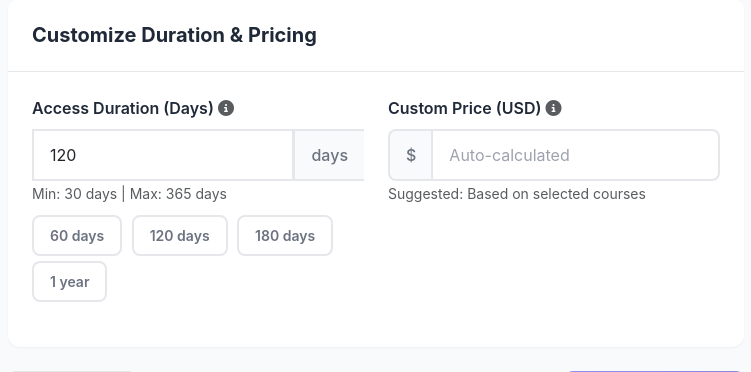
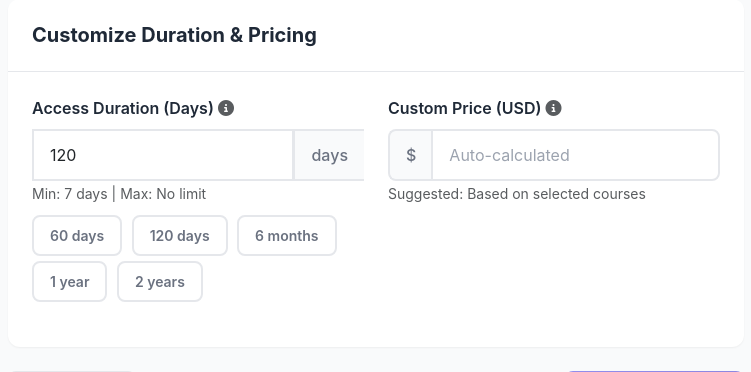
Before and after one commit to shoaibCUIL/LMSsystem, a Flask app: page /bundle/creator in a window 1280 px wide. Shown: the part 1836-2208 px from the top of the page, without its empty margins (74-825 px from the left). Run offline with Flask 3, Linux system fonts and the light colour scheme; a user stored in the database is signed in.

Commit message:
Fix models.py - complete version with all imports

```diff
--- a/templates/dashboard/bundle_creator.html
+++ b/templates/dashboard/bundle_creator.html
@@ -82,17 +82,18 @@
                                 </label>
                                 <div class="input-group">
                                     <input type="number" class="form-control" id="duration_days" name="duration_days"
-                                           min="30" max="365" value="120" required>
+                                           min="7" value="120" required>
                                     <span class="input-group-text">days</span>
                                 </div>
-                                <small class="text-muted">Min: 30 days | Max: 365 days</small>
+                                <small class="text-muted">Min: 7 days | Max: No limit</small>
 
                                 <!-- Quick Duration Buttons -->
                                 <div class="mt-2">
                                     <button type="button" class="btn btn-sm btn-outline-secondary quick-duration" data-days="60">60 days</button>
                                     <button type="button" class="btn btn-sm btn-outline-secondary quick-duration" data-days="120">120 days</button>
-                                    <button type="button" class="btn btn-sm btn-outline-secondary quick-duration" data-days="180">180 days</button>
+                                    <button type="button" class="btn btn-sm btn-outline-secondary quick-duration" data-days="180">6 months</button>
                                     <button type="button" class="btn btn-sm btn-outline-secondary quick-duration" data-days="365">1 year</button>
+                                    <button type="button" class="btn btn-sm btn-outline-secondary quick-duration" data-days="730">2 years</button>
                                 </div>
                             </div>
 
@@ -343,12 +344,16 @@ document.addEventListener('DOMContentLoaded', function() {
             const customPrice = parseFloat(this.value);
             const selectedCount = selectedCourses.length;
 
-            if (selectedCount > 0 && basePrice > 0) {
-                // Calculate days based on price
-                // Formula: days = (price / basePrice) * 120 (baseline)
-                const priceRatio = customPrice / (basePrice * 0.85); // Account for 15% discount
-                const calculatedDays = Math.round(priceRatio * 120);
-                const clampedDays = Math.max(30, Math.min(365, calculatedDays));
+            if (selectedCount > 0) {
+                // Reverse formula: days = (price / (courseCount * $10 * 0.85)) * 7
+                // price = courseCount * (days/7) * $10 * 0.85
+                // price / (courseCount * 0.85 * 10) = days / 7
+                // days = (price / (courseCount * 0.85 * 10)) * 7
+                const baseRatePerWeek = 10;
+                const discount = 0.85; // After 15% discount
+                const weeks = customPrice / (selectedCount * baseRatePerWeek * discount);
+                const calculatedDays = Math.round(weeks * 7);
+                const clampedDays = Math.max(7, calculatedDays);
 
                 durationInput.value = clampedDays;
                 updateSummary();
@@ -389,7 +394,7 @@ document.addEventListener('DOMContentLoaded', function() {
             list.innerHTML = selectedCourses.map(course =>
                 `<li class="mb-2">
                     <small>${course.title}</small>
-                    <span class="float-end text-primary">$${course.price.toFixed(2)}</span>
+                    <span class="float-end text-primary">$10/week</span>
                 </li>`
             ).join('');
 
@@ -406,20 +411,24 @@ document.addEventListener('DOMContentLoaded', function() {
         isUpdatingPrice = true;
 
         const days = parseInt(durationInput.value) || 120;
+        const courseCount = selectedCourses.length;
 
-        // AI Pricing Algorithm based on duration
-        // Base: 120 days = 100% price
-        // Formula: price = basePrice * (days/120) * 0.85 (15% bundle discount)
-        const durationMultiplier = days / 120;
+        // NEW PRICING FORMULA: $10 for 7 days as baseline
+        // Base rate: $10 per 7 days per course
+        // Formula: price = courseCount * (days / 7) * $10 * 0.85 (15% bundle discount)
+        const baseRatePerWeek = 10; // $10 per week
+        const weeks = days / 7;
+        const basePriceCalculated = courseCount * weeks * baseRatePerWeek;
         const discount = 0.15;
-        const finalPrice = basePrice * durationMultiplier * (1 - discount);
+        const finalPrice = basePriceCalculated * (1 - discount);
+        const discountAmount = basePriceCalculated * discount;
 
         // Update summary
         document.getElementById('summaryDays').textContent = days + ' days';
-        document.getElementById('summaryBasePrice').textContent = '$' + (basePrice * durationMultiplier).toFixed(2);
-        document.getElementById('summaryDiscount').textContent = '-$' + (basePrice * durationMultiplier * discount).toFixed(2);
+        document.getElementById('summaryBasePrice').textContent = '$' + basePriceCalculated.toFixed(2);
+        document.getElementById('summaryDiscount').textContent = '-$' + discountAmount.toFixed(2);
         document.getElementById('summaryFinalPrice').textContent = '$' + finalPrice.toFixed(2);
-        document.getElementById('savingsAmount').textContent = '$' + (basePrice * durationMultiplier * discount).toFixed(2);
+        document.getElementById('savingsAmount').textContent = '$' + discountAmount.toFixed(2);
 
         // Update custom price placeholder
         customPriceInput.placeholder = finalPrice.toFixed(2);
@@ -436,14 +445,16 @@ document.addEventListener('DOMContentLoaded', function() {
 
         let suggestion = '';
 
-        if (days <= 60) {
+        if (days <= 30) {
             suggestion = `Short-term access (${days} days). Great for quick learning! Suggested: $${price.toFixed(2)}`;
-        } else if (days <= 120) {
+        } else if (days <= 90) {
             suggestion = `Standard access (${days} days). Perfect for thorough learning. Suggested: $${price.toFixed(2)}`;
         } else if (days <= 180) {
             suggestion = `Extended access (${days} days). Ideal for mastery. Suggested: $${price.toFixed(2)}`;
+        } else if (days <= 365) {
+            suggestion = `Long-term access (${days} days). Excellent value! Suggested: $${price.toFixed(2)}`;
         } else {
-            suggestion = `Long-term access (${days} days). Maximum value! Suggested: $${price.toFixed(2)}`;
+            suggestion = `Extended long-term access (${days} days / ${Math.round(days/30)} months). Premium investment! Suggested: $${price.toFixed(2)}`;
         }
 
         suggestionText.textContent = suggestion;
```
